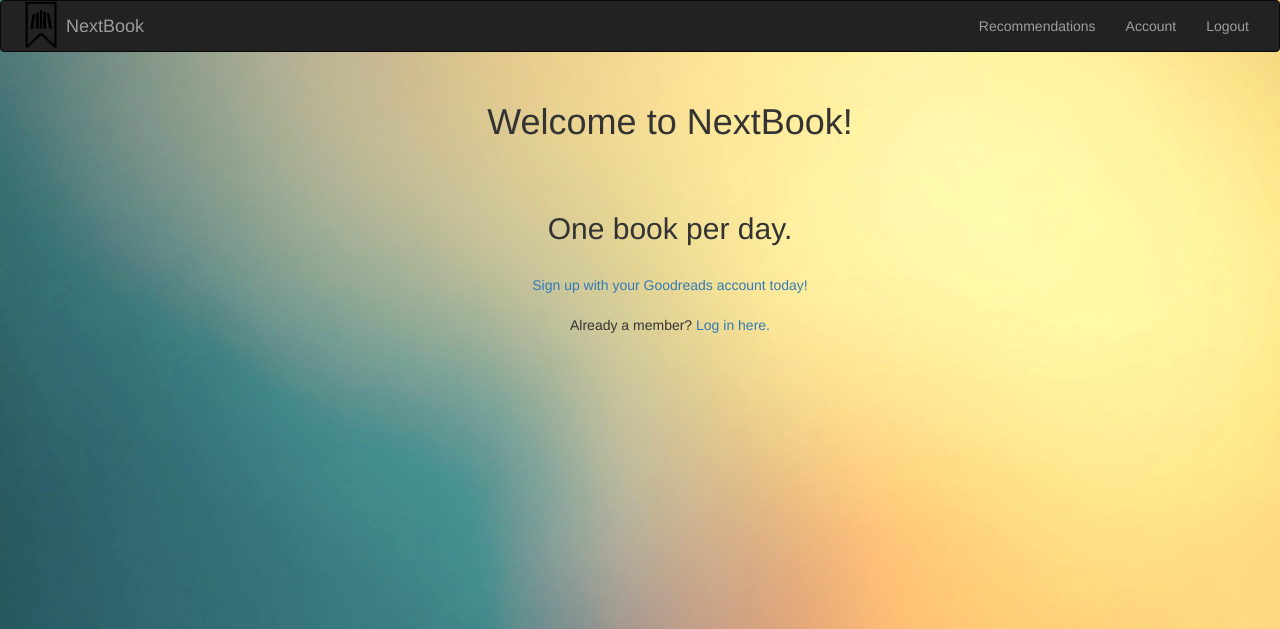
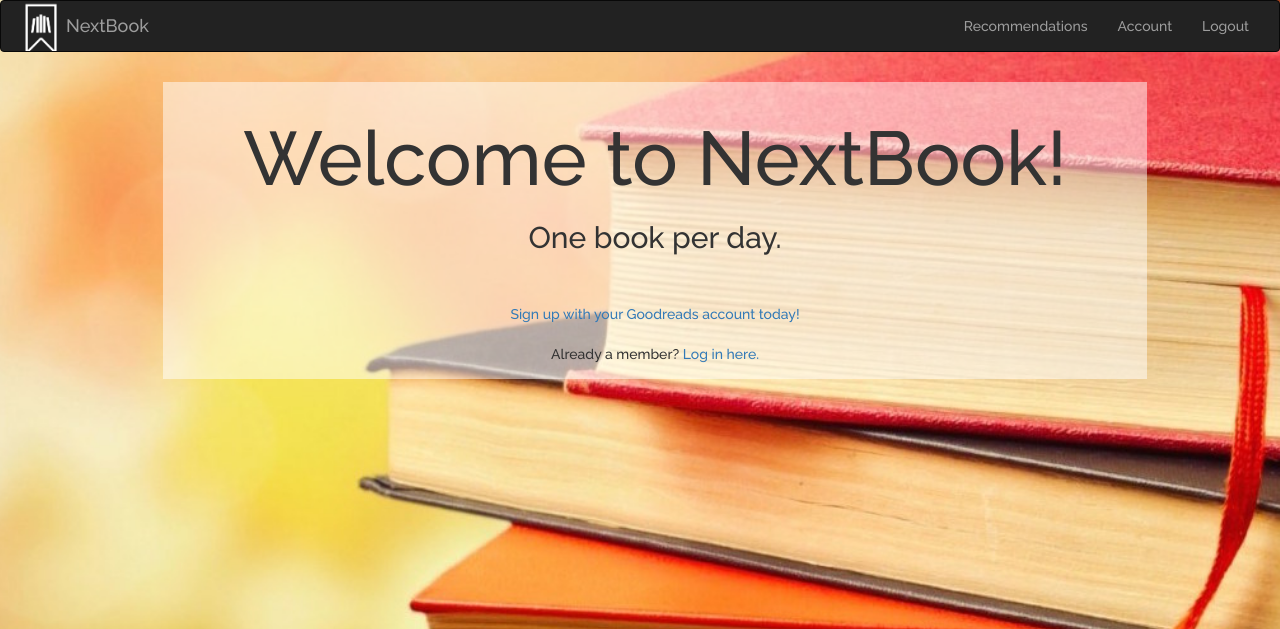
Before and after one commit to EmmaOnThursday/next-book, a Flask app: page / in a window 1280 px wide. Shown: the top 629 px of the page. Run offline with Flask 2, Linux system fonts and the light colour scheme; parts of the project's set-up code (start-up, migrations or seed data) failed here and were passed over; some libraries are stand-ins or nearby versions.

Commit message:
CSS styling: added font, changed background color, added transparent divs behind text, & more

```diff
--- a/app/__init__.py
+++ b/app/__init__.py
@@ -128,19 +128,7 @@ def get_new_user_job_results():
             else:
                 recs_to_show = recs_to_date
                 today_rec = False
-        return recs_to_show, today_rec
-
-    # respond to ajax call asking for recommendation list
-    # move @rec python code up here to query db
-    # ajax will ask this route if job is done yet
-
-
-
-@app.route("/loading")
-def loading():
-    """For new users only: waiting for recommendations to generate."""
-
-    return render_template("loading.html")
+        return jsonify(today_rec)
 
 
 
--- a/app/static/styles.css
+++ b/app/static/styles.css
@@ -1,24 +1,42 @@
+/*global*/
+
 body {
-    font-family: sans-serif;
-    background: url("/static/img/background-gradient.jpg") no-repeat center center fixed;
+    font-family: 'Alice', serif;
+    background: url("/static/img/book_stack_warm_crop.jpg") no-repeat center center fixed;
     -webkit-background-size: cover;
     -moz-background-size: cover;
     -o-background-size: cover;
     background-size: cover;
 }
 
-h2 {
-    font-family: sans-serif;
+html * {
+    font-family: 'Raleway', serif;
 }
 
-.navbar {
+a {
+    color:  #002966;
+}
+
+.navbar-inverse {
     background-color: #476b6b;
     border-color: #E7E7E7;
+    color: white;
 }
 
+.navbar-inverse .navbar-nav > li > a {
+    color: #ffffff;
+}
+
+#shield {
+    height: 50px;
+    width: 50px;
+    text-align: inline;
+}
+
+/*title page*/
+
 #site-header {
-    font-family: sans-serif;
-    color: white;
+    font-size: 76px;
 }
 
 #title-page {
@@ -27,11 +45,43 @@ h2 {
     vertical-align: middle;
     }
 
+#header-box {
+    background-color: rgba(255,255,255,0.5);
+    padding: 15px;
+
+}
+
+/*recommendation detail & list*/
+
 #today_rec {
     padding: 10px;
     height: 250px;
     text-align: center;
     vertical-align: middle;
+    background-color: rgba(255,255,255,0.5);
+    font-size: 18px;
+}
+
+
+.row > h3 {
+    text-align: center;
+}
+
+.each-rec {
+    background-color: rgba(255,255,255,0.5);
+    margin: 10px;
+    position: 10px;
+}
+
+.each-rec-text{
+    margin:10px;
+}
+
+.cover-image {
+    display:inline-block;
+    padding:10px 0px 10px 0px;
+    vertical-align: middle;
+    margin: auto;
 }
 
 .title{
@@ -40,14 +90,7 @@ h2 {
     font-weight: bold;
 }
 
-#shield {
-    height: 50px;
-    width: 50px;
-    text-align: inline;
-}
-
 .existing-feedback {
     background-color: red;
     font-weight: bolder;
-    border:
 }
--- a/app/templates/base.html
+++ b/app/templates/base.html
@@ -2,7 +2,8 @@
 <html>
 
 <head>
-  <link rel="stylesheet" type="text/css" href="/static/styles.css">
+    <link href='https://fonts.googleapis.com/css?family=Raleway:500' rel='stylesheet' type='text/css'>
+    <link rel="stylesheet" type="text/css" href="/static/styles.css">
     <link href="https://maxcdn.bootstrapcdn.com/bootstrap/3.3.4/css/bootstrap.min.css" rel="stylesheet">
     <link rel="shortcut icon" type="image/png" href="/static/img/shield.png"/>
     <title>
@@ -21,7 +22,7 @@
             <span class="icon-bar"></span>
             <span class="icon-bar"></span>
         </button>
-      <img id="shield" align="left" class="img-responsive" src="/static/img/shield.png"/>
+      <img id="shield" align="left" class="img-responsive" src="/static/img/shield-white.png"/>
       <a class="navbar-brand" href="/">NextBook</a>
     </div>
 
--- a/app/templates/home.html
+++ b/app/templates/home.html
@@ -5,20 +5,19 @@
 
 
 {% block content %}
-<div class="container-fluid">
-    <div class="container" id="title-page">
-            <h1 class="site-header">Welcome to NextBook!</h1>
+<div class="container" id="title-page">
+    <div class="row">
+        <div class="col-xs-12 col-md-10 col-md-offset-1 col-lg-10 col-lg-offset-1" id="header-box">
+            <h1 id="site-header">Welcome to NextBook!</h1>
+            <h2>One book per day.</h2>
             <br>
-            <br>
-            <h2>One book per day.</h2>
             <br>
             <a href="/sign-up">Sign up with your Goodreads account today!</a>
             <br>
             <br>
             Already a member? <a href="/login">Log in here.</a>
-
+        </div>
     </div>
-
 </div>
 
 {% endblock %}
--- a/app/db_maintenance/backfill_rec_dates.py
+++ b/backfill_rec_dates.py
@@ -1,8 +1,8 @@
 
 import random
 import datetime as dt
-from server import app
-from model import connect_to_db, db, Book, User, Recommendation, Subject, UserBook, BookSubject
+from app import app
+from app.model import connect_to_db, db, Book, User, Recommendation, Subject, UserBook, BookSubject
 
 
 
@@ -24,5 +24,5 @@ def generate_recommendation_delivery_dates(i):
 ###### FUNCTION CALLS ######
 connect_to_db(app)
 
-for i in range(1,2):
+for i in range(1,10):
     generate_recommendation_delivery_dates(i)
```
Also changed, not shown: app/templates/recommendation-list.html (+21 -11 lines), app/static/img/shield-white.png (added), app/static/img/shield.png.
